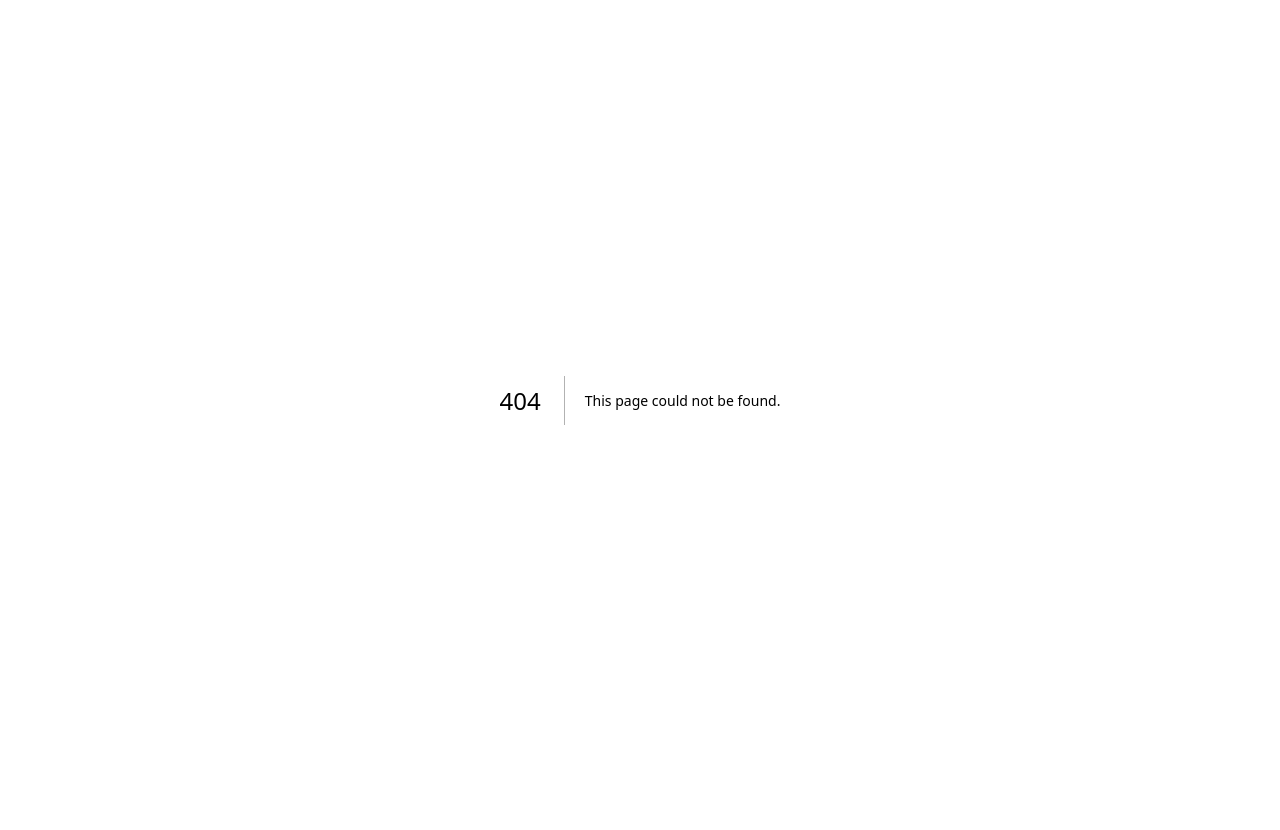
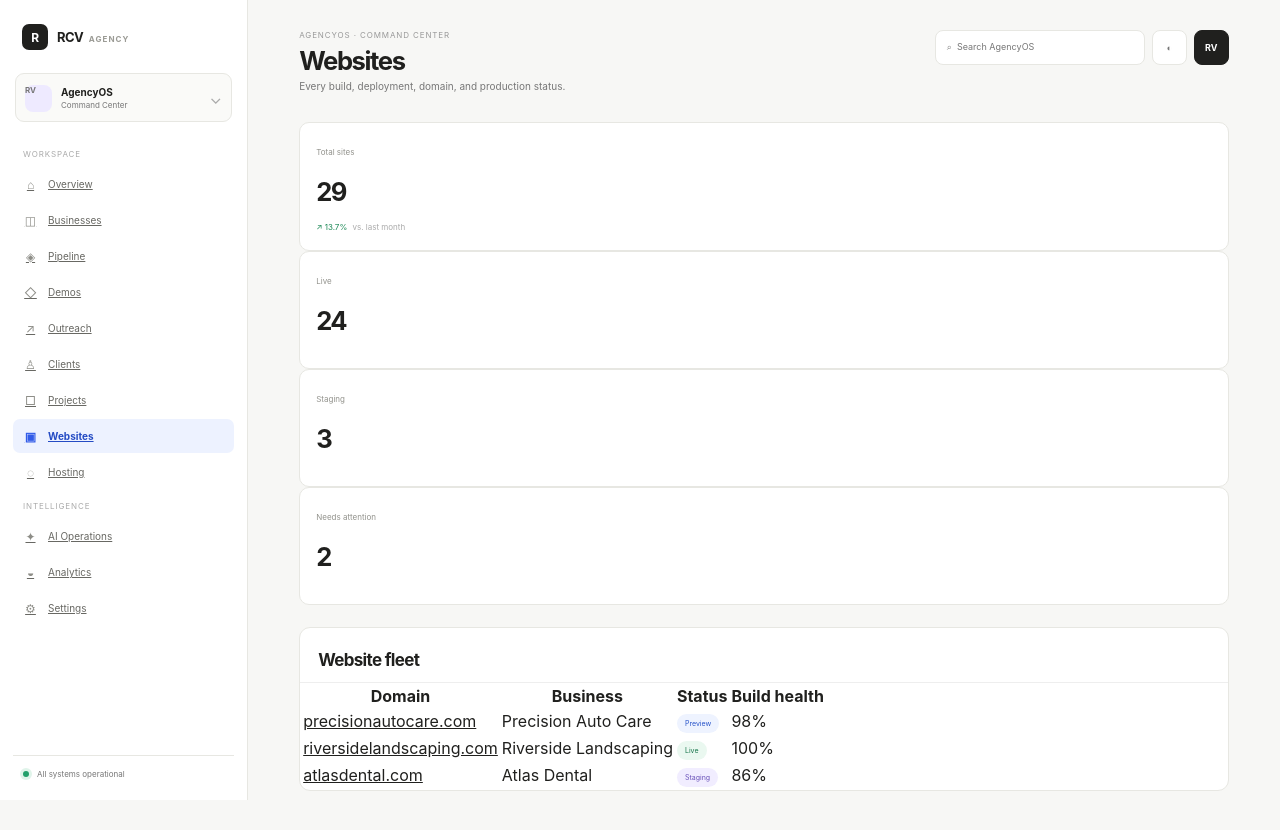
Before and after one commit to rcarvierling-ship-it/AgencyOS, a Next.js app in the folder apps/web/: page /admin/websites in a window 1280 px wide. Before the commit this address had no page. Shown: the top 830 px of the page. Before the commit the page ends 800 px from the top, so only its background shows below. Built offline with nearby package versions, Linux system fonts and the light colour scheme.

Commit message:
Build admin websites workspace

```diff
--- /dev/null
+++ b/apps/web/app/admin/websites/page.tsx
@@ -0,0 +1,3 @@
+import { AdminShell, Card, Pill, Stat } from '../AdminShell'
+const sites=[['precisionautocare.com','Precision Auto Care','Preview','98%'],['riversidelandscaping.com','Riverside Landscaping','Live','100%'],['atlasdental.com','Atlas Dental','Staging','86%']]
+export default function Websites(){return <AdminShell active="Websites" title="Websites" subtitle="Every build, deployment, domain, and production status."><div className="stats"><Stat label="Total sites" value="29" delta="13.7%"/><Stat label="Live" value="24"/><Stat label="Staging" value="3"/><Stat label="Needs attention" value="2"/></div><Card title="Website fleet"><table className="table"><thead><tr><th>Domain</th><th>Business</th><th>Status</th><th>Build health</th></tr></thead><tbody>{sites.map(([domain,business,status,health])=><tr key={domain}><td><a className="link" href={`https://${domain}`}>{domain}</a></td><td>{business}</td><td><Pill tone={status==='Live'?'green':status==='Preview'?'blue':'purple'}>{status}</Pill></td><td>{health}</td></tr>)}</tbody></table></Card></AdminShell>}
```
